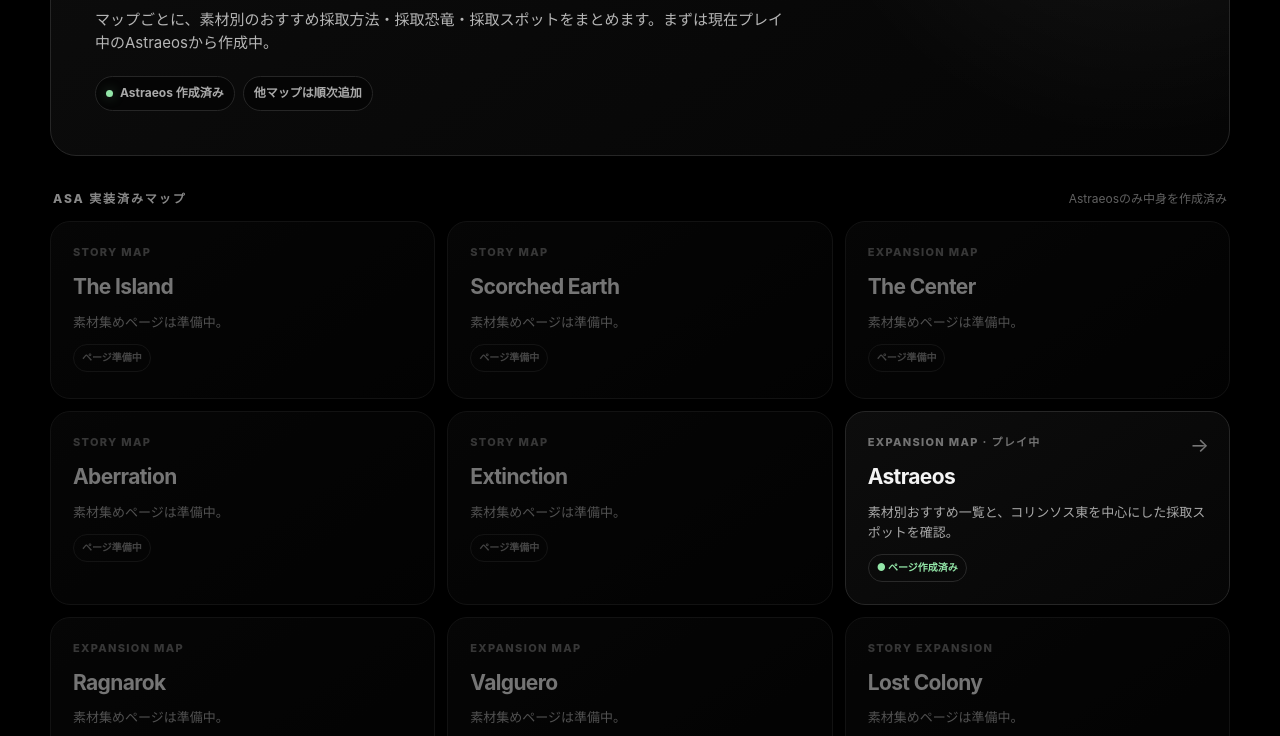
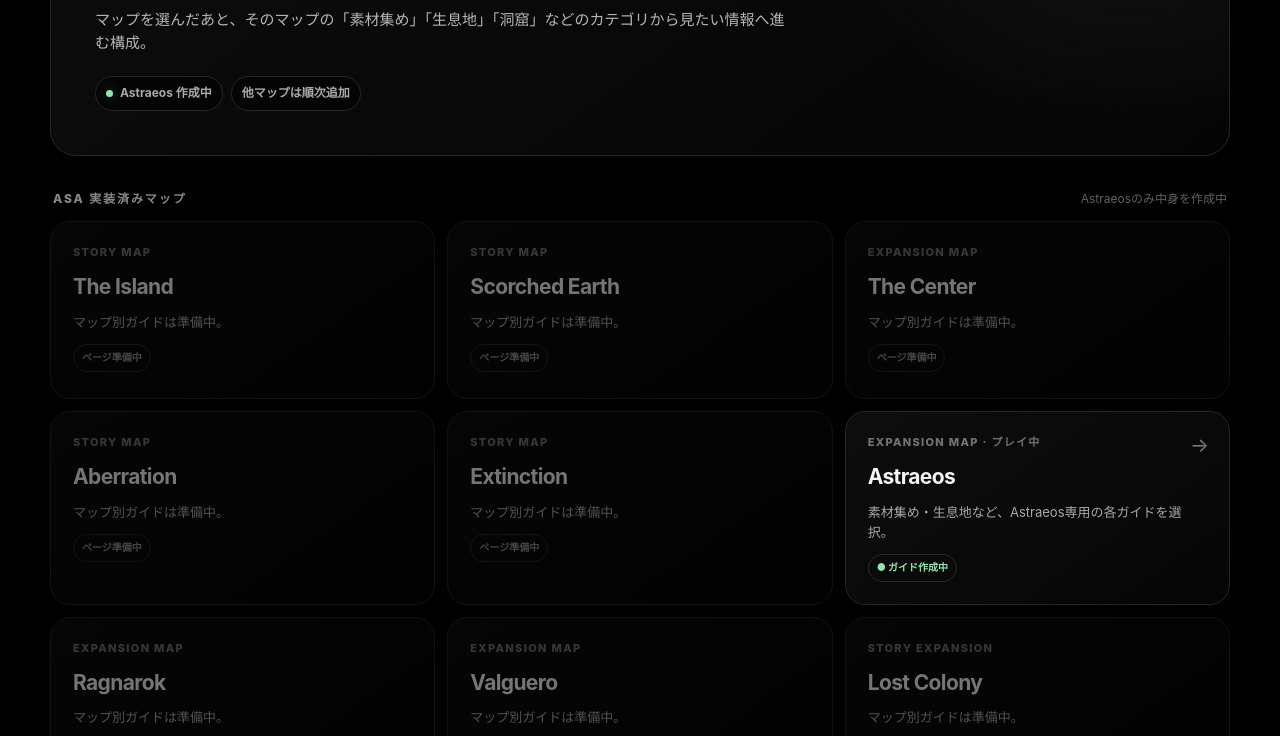
Before and after one commit to Harudon24/game-library, a plain HTML site: page games/ark-survival-ascended/maps.html in a window 1280 px wide. Shown: the part 434-1170 px from the top of the page. Drawn offline with Linux system fonts and the light colour scheme.

Commit message:
Update map selector for per-map guide hubs

```diff
--- a/games/ark-survival-ascended/maps.html
+++ b/games/ark-survival-ascended/maps.html
@@ -3,16 +3,14 @@
 <head>
   <meta charset="utf-8">
   <meta name="viewport" content="width=device-width,initial-scale=1">
-  <meta name="description" content="ARK: Survival Ascended のマップ別素材集めガイド入口。">
+  <meta name="description" content="ARK: Survival Ascended のマップ別ガイド入口。">
   <title>マップを選ぶ | ARK: Survival Ascended</title>
   <link rel="stylesheet" href="../../assets/css/common.css">
   <style>
     .map-grid{display:grid;grid-template-columns:repeat(3,minmax(0,1fr));gap:12px}
-    .map-card{min-height:178px}
-    .map-card h3{margin-right:52px}
+    .map-card{min-height:178px}.map-card h3{margin-right:52px}
     .map-status{display:inline-flex;align-items:center;gap:6px;margin-top:12px;border:1px solid #292929;border-radius:999px;padding:5px 8px;color:#8f8f8f;font-size:10px;font-weight:850}
-    .map-status.live{color:var(--good)}
-    .map-status.future{color:var(--warn)}
+    .map-status.live{color:var(--good)}.map-status.future{color:var(--warn)}
     .section-copy{margin:-3px 3px 13px;color:#777;font-size:12px}
     @media(max-width:900px){.map-grid{grid-template-columns:repeat(2,minmax(0,1fr))}}
     @media(max-width:620px){.map-grid{grid-template-columns:1fr}}
@@ -22,10 +20,7 @@
 <main class="shell">
   <header class="topbar">
     <a class="brand" href="./">ARK: Survival Ascended</a>
-    <nav class="topnav" aria-label="ARKナビゲーション">
-      <a href="./">← ARK TOP</a>
-      <a href="../../">ゲームライブラリ</a>
-    </nav>
+    <nav class="topnav" aria-label="ARKナビゲーション"><a href="./">← ARK TOP</a><a href="../../">ゲームライブラリ</a></nav>
   </header>
 
   <div class="breadcrumbs"><a href="../../">ゲームライブラリ</a><span>/</span><a href="./">ARK: Survival Ascended</a><span>/</span><span>マップを選ぶ</span></div>
@@ -34,29 +29,29 @@
   <section class="hero">
     <div class="eyebrow">ARK · MAP SELECT</div>
     <h1>マップを<br>選ぶ</h1>
-    <p>マップごとに、素材別のおすすめ採取方法・採取恐竜・採取スポットをまとめます。まずは現在プレイ中のAstraeosから作成中。</p>
-    <div class="meta"><span class="pill"><span class="status-dot"></span>Astraeos 作成済み</span><span class="pill">他マップは順次追加</span></div>
+    <p>マップを選んだあと、そのマップの「素材集め」「生息地」「洞窟」などのカテゴリから見たい情報へ進む構成。</p>
+    <div class="meta"><span class="pill"><span class="status-dot"></span>Astraeos 作成中</span><span class="pill">他マップは順次追加</span></div>
   </section>
 
   <section class="section">
-    <div class="section-head"><h2 class="section-title">ASA 実装済みマップ</h2><div class="section-note">Astraeosのみ中身を作成済み</div></div>
+    <div class="section-head"><h2 class="section-title">ASA 実装済みマップ</h2><div class="section-note">Astraeosのみ中身を作成中</div></div>
     <div class="map-grid">
-      <div class="card map-card disabled"><small>Story Map</small><h3>The Island</h3><p>素材集めページは準備中。</p><span class="map-status">ページ準備中</span></div>
-      <div class="card map-card disabled"><small>Story Map</small><h3>Scorched Earth</h3><p>素材集めページは準備中。</p><span class="map-status">ページ準備中</span></div>
-      <div class="card map-card disabled"><small>Expansion Map</small><h3>The Center</h3><p>素材集めページは準備中。</p><span class="map-status">ページ準備中</span></div>
-      <div class="card map-card disabled"><small>Story Map</small><h3>Aberration</h3><p>素材集めページは準備中。</p><span class="map-status">ページ準備中</span></div>
-      <div class="card map-card disabled"><small>Story Map</small><h3>Extinction</h3><p>素材集めページは準備中。</p><span class="map-status">ページ準備中</span></div>
+      <div class="card map-card disabled"><small>Story Map</small><h3>The Island</h3><p>マップ別ガイドは準備中。</p><span class="map-status">ページ準備中</span></div>
+      <div class="card map-card disabled"><small>Story Map</small><h3>Scorched Earth</h3><p>マップ別ガイドは準備中。</p><span class="map-status">ページ準備中</span></div>
+      <div class="card map-card disabled"><small>Expansion Map</small><h3>The Center</h3><p>マップ別ガイドは準備中。</p><span class="map-status">ページ準備中</span></div>
+      <div class="card map-card disabled"><small>Story Map</small><h3>Aberration</h3><p>マップ別ガイドは準備中。</p><span class="map-status">ページ準備中</span></div>
+      <div class="card map-card disabled"><small>Story Map</small><h3>Extinction</h3><p>マップ別ガイドは準備中。</p><span class="map-status">ページ準備中</span></div>
 
       <a class="card map-card" href="maps/astraeos.html">
         <div class="arrow">→</div><small>Expansion Map · プレイ中</small><h3>Astraeos</h3>
-        <p>素材別おすすめ一覧と、コリンソス東を中心にした採取スポットを確認。</p>
-        <span class="map-status live">● ページ作成済み</span>
+        <p>素材集め・生息地など、Astraeos専用の各ガイドを選択。</p>
+        <span class="map-status live">● ガイド作成中</span>
       </a>
 
-      <div class="card map-card disabled"><small>Expansion Map</small><h3>Ragnarok</h3><p>素材集めページは準備中。</p><span class="map-status">ページ準備中</span></div>
-      <div class="card map-card disabled"><small>Expansion Map</small><h3>Valguero</h3><p>素材集めページは準備中。</p><span class="map-status">ページ準備中</span></div>
-      <div class="card map-card disabled"><small>Story Expansion</small><h3>Lost Colony</h3><p>素材集めページは準備中。</p><span class="map-status">ページ準備中</span></div>
-      <div class="card map-card disabled"><small>Story Map</small><h3>Genesis: Part 1</h3><p>素材集めページは準備中。</p><span class="map-status">ページ準備中</span></div>
+      <div class="card map-card disabled"><small>Expansion Map</small><h3>Ragnarok</h3><p>マップ別ガイドは準備中。</p><span class="map-status">ページ準備中</span></div>
+      <div class="card map-card disabled"><small>Expansion Map</small><h3>Valguero</h3><p>マップ別ガイドは準備中。</p><span class="map-status">ページ準備中</span></div>
+      <div class="card map-card disabled"><small>Story Expansion</small><h3>Lost Colony</h3><p>マップ別ガイドは準備中。</p><span class="map-status">ページ準備中</span></div>
+      <div class="card map-card disabled"><small>Story Map</small><h3>Genesis: Part 1</h3><p>マップ別ガイドは準備中。</p><span class="map-status">ページ準備中</span></div>
     </div>
   </section>
 
@@ -68,8 +63,8 @@
       <div class="card map-card disabled"><small>Expansion Map · Upcoming</small><h3>Crystal Isles</h3><p>ASA版は今後実装予定。</p><span class="map-status future">今後追加</span></div>
       <div class="card map-card disabled"><small>Expansion Map · Upcoming</small><h3>Lost Island</h3><p>ASA版は今後実装予定。</p><span class="map-status future">今後追加</span></div>
       <div class="card map-card disabled"><small>Expansion Map · Upcoming</small><h3>Fjordur</h3><p>ASA版は今後実装予定。</p><span class="map-status future">今後追加</span></div>
-      <div class="card map-card disabled"><small>ASA Expansion · Upcoming</small><h3>Dragontopia</h3><p>ASA向け新規マップ。実装後に素材情報を追加予定。</p><span class="map-status future">今後追加</span></div>
-      <div class="card map-card disabled"><small>ASA Expansion · Upcoming</small><h3>Atlantis</h3><p>ASA向け新規マップ。実装後に素材情報を追加予定。</p><span class="map-status future">今後追加</span></div>
+      <div class="card map-card disabled"><small>ASA Expansion · Upcoming</small><h3>Dragontopia</h3><p>ASA向け新規マップ。実装後にガイドを追加予定。</p><span class="map-status future">今後追加</span></div>
+      <div class="card map-card disabled"><small>ASA Expansion · Upcoming</small><h3>Atlantis</h3><p>ASA向け新規マップ。実装後にガイドを追加予定。</p><span class="map-status future">今後追加</span></div>
     </div>
   </section>
 
```
